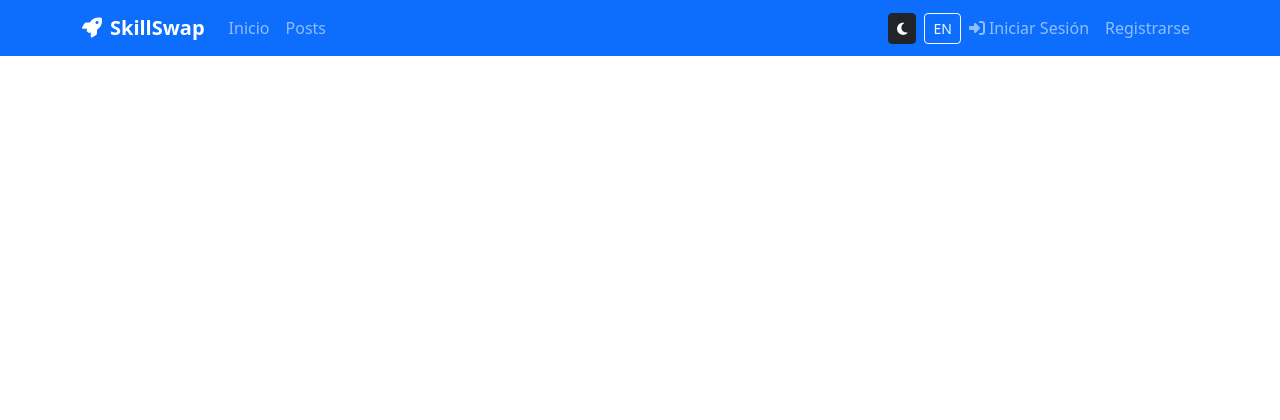
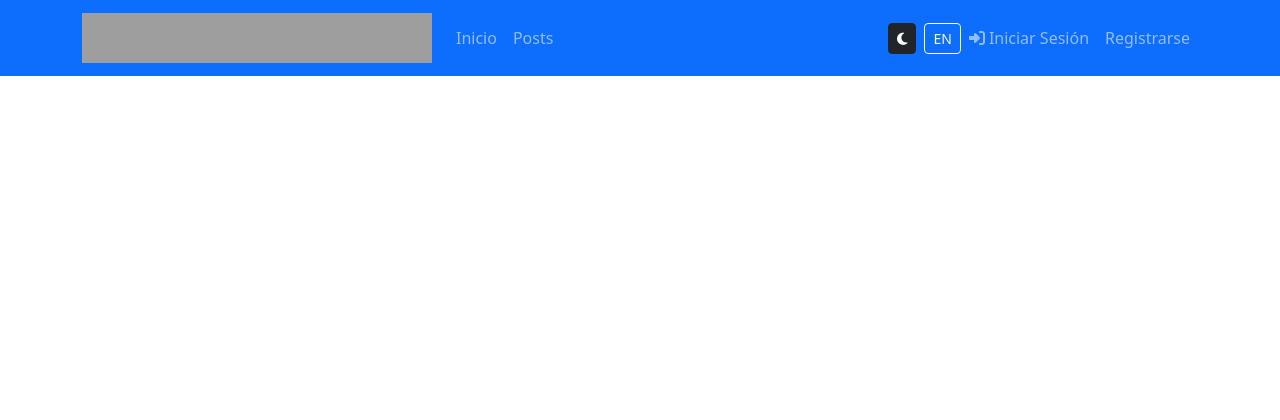
Before and after one commit to jherhum1702/skillswap-django, a Django app: page /posts/ in a window 1280 px wide. Shown: the top 420 px of the page. Run offline with Django 5.2, Linux system fonts and the light colour scheme; data that the repository does not hold is empty; grey boxes are pictures that could not be loaded.

Commit message:
Added web icon and logo icon

```diff
--- a/core/templates/core/home.html
+++ b/core/templates/core/home.html
@@ -1,5 +1,4 @@
 {% extends 'base.html' %}
-{% load static %}
 
 {% block content %}
 
--- a/core/templates/core/post_list.html
+++ b/core/templates/core/post_list.html
@@ -1,5 +1,4 @@
 {% extends 'base.html' %}
-{% load static %}
 {% block title %}Publicaciones{% endblock %}
 
 {% block content %}
--- a/core/templates/core/search_results.html
+++ b/core/templates/core/search_results.html
@@ -1,5 +1,4 @@
 {% extends 'base.html' %}
-{% load static %}
 {% block title %}Resultados{% endblock %}
 
 {% block content %}
--- a/templates/base.html
+++ b/templates/base.html
@@ -1,10 +1,11 @@
+{% load static %}
 <!DOCTYPE html>
 <html lang="es" data-bs-theme="{% if theme == 'dark' %}dark{% else %}light{% endif %}">
 <head>
     <meta charset="UTF-8">
     <meta name="viewport" content="width=device-width, initial-scale=1.0">
     <title>{% block title %}SkillSwap{% endblock %}</title>
-
+    <link rel="icon" href="{% static 'imgs/favicon.png' %}">
     <!-- Bootstrap 5 CSS -->
     <link href="https://cdn.jsdelivr.net/npm/bootstrap@5.3.2/dist/css/bootstrap.min.css" rel="stylesheet">
     <!-- Font Awesome icons -->
@@ -20,8 +21,8 @@
     <!-- NAVBAR -->
     <nav class="navbar navbar-expand-lg navbar-dark bg-primary sticky-top">
         <div class="container">
-            <a class="navbar-brand" href="{% url 'core:post' %}">
-                <i class="fas fa-rocket me-2"></i>SkillSwap
+            <a class="navbar-brand" href="{% url 'core:home' %}">
+                <img src="{% static 'imgs/logo.png' %}" width="350" height="50" alt="SkillSwap">
             </a>
 
             <button class="navbar-toggler" type="button" data-bs-toggle="collapse" data-bs-target="#navbarNav">
```
Also changed, not shown: 2 other files.
